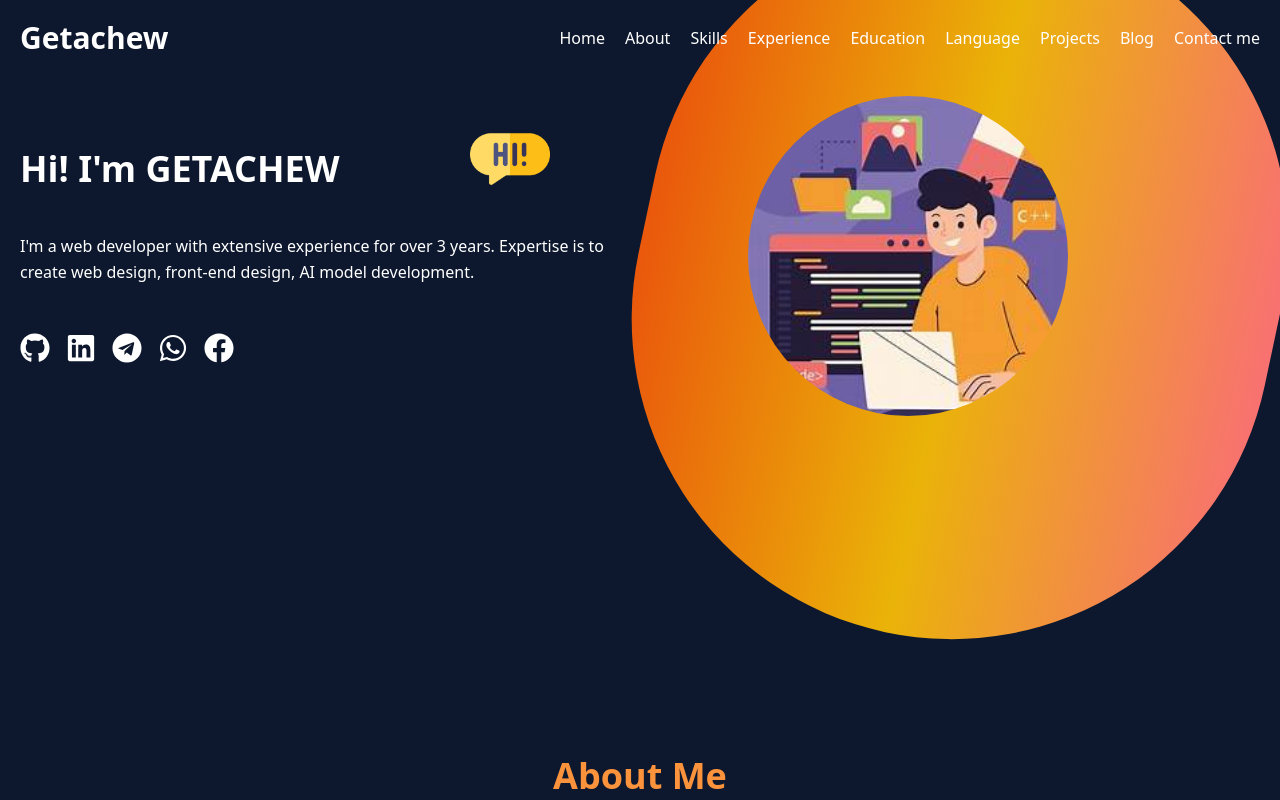
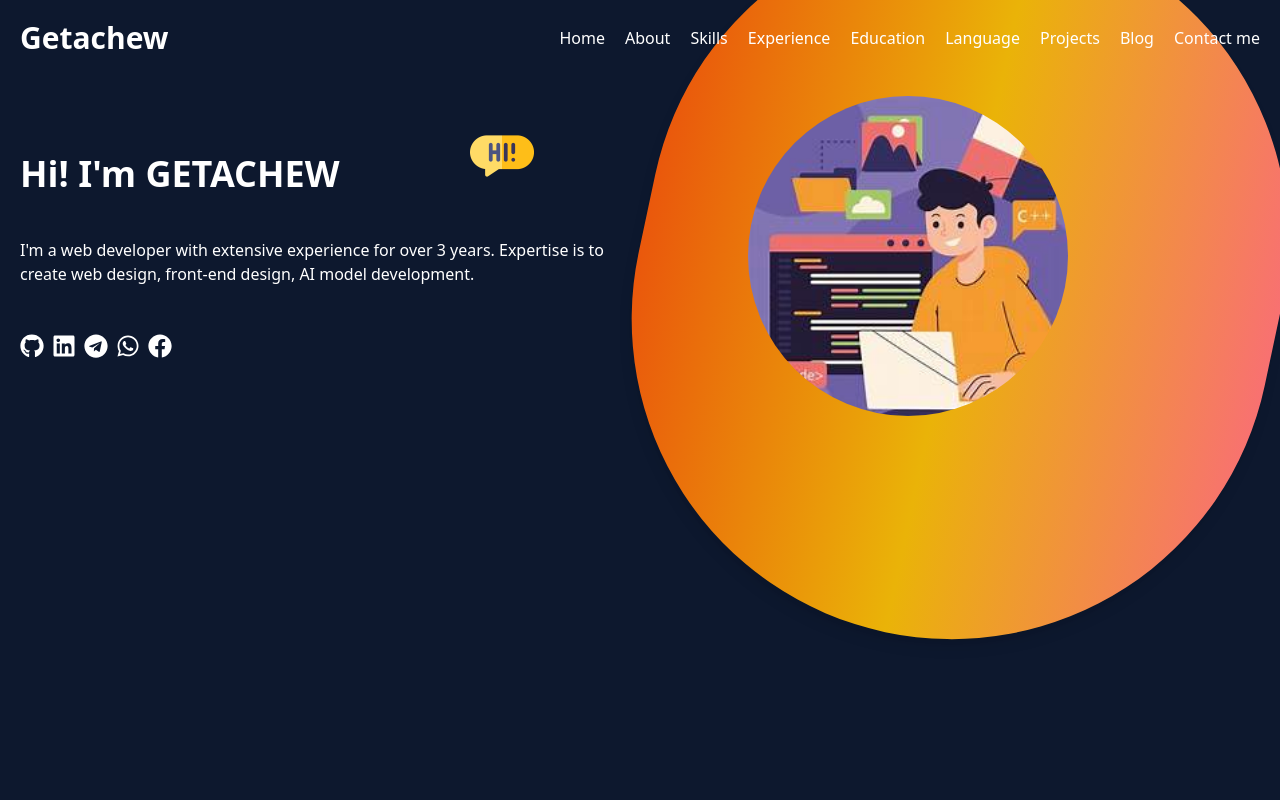
Before and after one commit to Getachew0557/getachew-portfolio-dev, a React (Vite) app: page / in a window 1280 px wide. Shown: the top 800 px of the page. Built offline with nearby package versions, Linux system fonts and the light colour scheme.

Commit message:
update hero align social media

```diff
--- a/src/components/hero/Hero.jsx
+++ b/src/components/hero/Hero.jsx
@@ -1,6 +1,6 @@
 import React, { useEffect, useState } from 'react';
 import Navbar from '../navbar/Navbar';
-import { FaGithub, FaLinkedin, FaTelegram, FaFacebook, FaWhatsapp } from 'react-icons/fa'; // Import WhatsApp icon
+import { FaGithub, FaLinkedin, FaTelegram, FaFacebook, FaWhatsapp } from 'react-icons/fa';
 import hi from '../../assets/hi.png';
 import img from '../../assets/hero.jpg';
 
@@ -11,7 +11,7 @@ export default function Hero() {
     "Data Scientist",
     "Full Stack Web Developer",
     "Gen AI Engineer",
-    "Researcher"
+    "Researcher",
   ];
   let currentProfessionIndex = 0;
 
@@ -37,43 +37,59 @@ export default function Hero() {
                 currentProfessionIndex = (currentProfessionIndex + 1) % professions.length;
                 typeProfession();
               }
-            }, 50); // Speed for erasing text
-          }, 1000); // Pause before erasing
+            }, 50);
+          }, 1000);
         }
-      }, 50); // Speed for typing text
+      }, 50);
     };
 
     typeProfession();
   }, []);
 
   return (
-    <div className='relative overflow-hidden min-h-[550px] sm:min-h-[660px] flex flex-col'>
-      <div className='md:h-[720px] h-[960px] md:w-[640px] w-[880px] right-0 bg-gradient-to-r from-orange-600
-        via-yellow-500 to-red-400 absolute rounded-full transform rotate-12 -top-20 shadow-[0_0_40px_rgb(255, 165, 0, 0.7)]'>
-      </div>
+    <div className="relative overflow-hidden min-h-screen flex flex-col">
+      <div
+        className="md:h-[720px] h-[480px] md:w-[640px] w-[480px] right-0 bg-gradient-to-r from-orange-600
+          via-yellow-500 to-red-400 absolute rounded-full transform rotate-12 -top-20 shadow-lg"
+      ></div>
       <Navbar />
       <section
-        data-aos='fade-up'
-        data-aos-delay='250'
-        className='text-white body-font z-10'>
-        <div className='container mx-auto flex px-5 py-24 md:flex-row flex-col items-center'>
-          <div className='lg:flex-grow md:w-1/2 lg:pr-24 md:pr-16 flex flex-col md:items-start md:text-left
-                mb-16 md:mb-0 items-center text-center relative'>
-            <img src={hi} data-aos='fade-up' data-aos-delay='400'
-              className='absolute top-[350px] left-44 md:top-[-30px] md:left-[450px] transform
-                    -translate-x-1/2 -translate-y-1/2 w-20 h-20' />
-            <h1 className='title-font sm:text-4xl text-4xl mb-4 font-bold text-white'>Hi! I'm GETACHEW</h1>
-            <p className='mb-8 leading-relaxed'>
-              <span className="text-orange-500 text-xl font-semibold">{text}</span> {/* Typing effect in orange */}
-              <br />I'm a web developer with extensive experience for over 3 years. Expertise is to create web design, front-end design, AI model development.
+        data-aos="fade-up"
+        data-aos-delay="250"
+        className="text-white body-font z-10"
+      >
+        <div className="container mx-auto flex px-5 py-24 md:flex-row flex-col items-center">
+          <div className="lg:flex-grow md:w-1/2 lg:pr-24 md:pr-16 flex flex-col md:items-start md:text-left mb-16 md:mb-0 items-center text-center relative">
+            <img
+              src={hi}
+              data-aos="fade-up"
+              data-aos-delay="400"
+              className="absolute top-[300px] left-20 md:top-[-30px] md:left-[450px] transform -translate-x-1/2 -translate-y-1/2 w-16 h-16"
+            />
+            <h1 className="title-font sm:text-4xl text-3xl mb-4 font-bold text-white">
+              Hi! I'm GETACHEW
+            </h1>
+            <p className="mb-8 leading-relaxed text-sm sm:text-base">
+              <span className="text-orange-500 text-lg font-semibold">{text}</span>
+              <br />
+              I'm a web developer with extensive experience for over 3 years. Expertise is to create web design, front-end design, AI model development.
             </p>
-            {/* Social Media Icons */}
-            <div className="flex justify-center space-x-4 mt-4">
-              <a href="https://github.com/Getachew0557" target="_blank" rel="noopener noreferrer" className="text-white hover:text-orange-500">
-                <FaGithub size={30} />
+            <div className="flex justify-center flex-wrap space-x-4 sm:space-x-2 mt-4">
+              <a
+                href="https://github.com/Getachew0557"
+                target="_blank"
+                rel="noopener noreferrer"
+                className="text-white hover:text-orange-500"
+              >
+                <FaGithub size={24} />
               </a>
-              <a href="https://linkedin.com/in/getachew-getu" target="_blank" rel="noopener noreferrer" className="text-white hover:text-orange-500">
-                <FaLinkedin size={30} />
+              <a
+                href="https://linkedin.com/in/getachew-getu"
+                target="_blank"
+                rel="noopener noreferrer"
+                className="text-white hover:text-orange-500"
+              >
+                <FaLinkedin size={24} />
               </a>
               <a
                 href="https://t.me/@Two_G"
@@ -81,8 +97,7 @@ export default function Hero() {
                 rel="noopener noreferrer"
                 className="text-white hover:text-orange-500 relative group"
               >
-                <FaTelegram size={30} />
-                {/* Hover tooltip for Telegram */}
+                <FaTelegram size={24} />
                 <span className="absolute bottom-full left-1/2 transform -translate-x-1/2 mb-2 text-xs text-white bg-gray-800 p-2 rounded opacity-0 group-hover:opacity-100 transition-opacity duration-200">
                   +251947831668
                 </span>
@@ -93,19 +108,27 @@ export default function Hero() {
                 rel="noopener noreferrer"
                 className="text-white hover:text-orange-500 relative group"
               >
-                <FaWhatsapp size={30} />
-                {/* Hover tooltip for WhatsApp */}
+                <FaWhatsapp size={24} />
                 <span className="absolute bottom-full left-1/2 transform -translate-x-1/2 mb-2 text-xs text-white bg-gray-800 p-2 rounded opacity-0 group-hover:opacity-100 transition-opacity duration-200">
                   +251947831668
                 </span>
               </a>
-              <a href="https://web.facebook.com/getachew.getu.56/" target="_blank" rel="noopener noreferrer" className="text-white hover:text-orange-500">
-                <FaFacebook size={30} />
+              <a
+                href="https://web.facebook.com/getachew.getu.56/"
+                target="_blank"
+                rel="noopener noreferrer"
+                className="text-white hover:text-orange-500"
+              >
+                <FaFacebook size={24} />
               </a>
             </div>
           </div>
-          <div className='lg:max-w-lg lg:w-full md:w-1/2 w-5/6'>
-            <img src={img} alt="hero" className='object-cover object-center rounded-full w-80 h-80' />
+          <div className="lg:max-w-lg lg:w-full md:w-1/2 w-5/6">
+            <img
+              src={img}
+              alt="hero"
+              className="object-cover object-center rounded-full w-64 h-64 sm:w-80 sm:h-80"
+            />
           </div>
         </div>
       </section>
```
